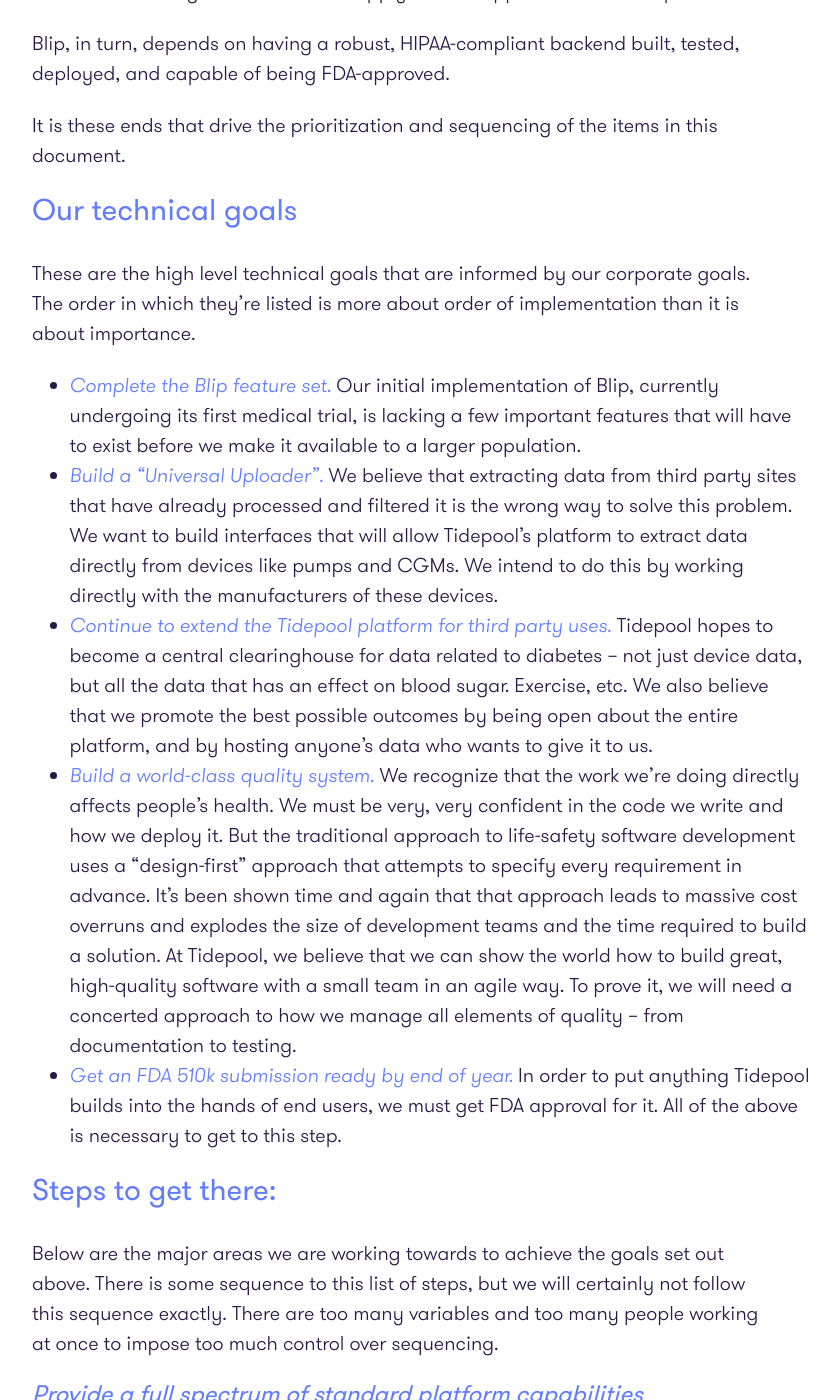
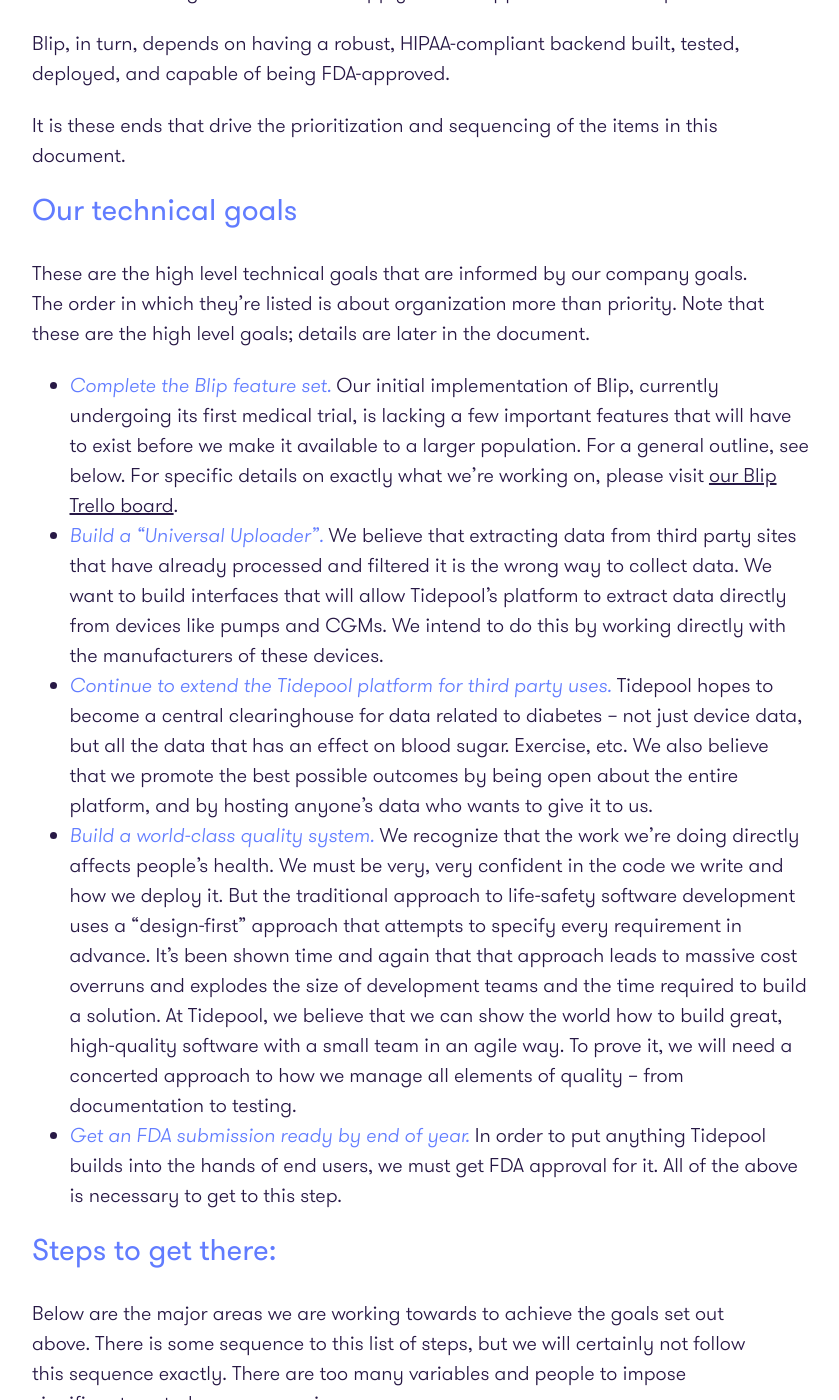
Before and after one commit to tidepool-org/tidepool-org.github.io, a Jekyll site: the page built from PlatformRoadmap.md, in a window 1280 px wide and 1400 px high, scrolled down 618 px. Shown: the whole window, without its empty margins (173-1012 px from the left). Built offline with Jekyll 4.4.1, drawn with Linux system fonts in a browser that asks for light colours; some of the changed text lies outside the part shown.

Commit message:
Some edits in response to commentary by @cheddar

```diff
--- a/PlatformRoadmap.md
+++ b/PlatformRoadmap.md
@@ -20,17 +20,17 @@ It is these ends that drive the prioritization and sequencing of the items in th
 
 ##Our technical goals
 
-These are the high level technical goals that are informed by our corporate goals. The order in which they're listed is more about order of implementation than it is about importance.
+These are the high level technical goals that are informed by our company goals. The order in which they're listed is about organization more than priority. Note that these are the high level goals; details are later in the document.
 
-* *Complete the Blip feature set.*  Our initial implementation of Blip, currently undergoing its first medical trial, is lacking a few important features that will have to exist before we make it available to a larger population.
-* *Build a "Universal Uploader".* We believe that extracting data from third party sites that have already processed and filtered it is the wrong way to solve this problem. We want to build interfaces that will allow Tidepool's platform to extract data directly from devices like pumps and CGMs. We intend to do this by working directly with the manufacturers of these devices.
+* *Complete the Blip feature set.*  Our initial implementation of Blip, currently undergoing its first medical trial, is lacking a few important features that will have to exist before we make it available to a larger population. For a general outline, see below. For specific details on exactly what we're working on, please visit [our Blip Trello board](https://trello.com/b/GPadCYvP/blip).
+* *Build a "Universal Uploader".* We believe that extracting data from third party sites that have already processed and filtered it is the wrong way to collect data. We want to build interfaces that will allow Tidepool's platform to extract data directly from devices like pumps and CGMs. We intend to do this by working directly with the manufacturers of these devices.
 * *Continue to extend the Tidepool platform for third party uses.* Tidepool hopes to become a central clearinghouse for data related to diabetes -- not just device data, but all the data that has an effect on blood sugar. Exercise, etc. We also believe that we promote the best possible outcomes by being open about the entire platform, and by hosting anyone's data who wants to give it to us.
 * *Build a world-class quality system.* We recognize that the work we're doing directly affects people's health. We must be very, very confident in the code we write and how we deploy it. But the traditional approach to life-safety software development uses a "design-first" approach that attempts to specify every requirement in advance. It's been shown time and again that that approach leads to massive cost overruns and explodes the size of development teams and the time required to build a solution. At Tidepool, we believe that we can show the world how to build great, high-quality software with a small team in an agile way. To prove it, we will need a concerted approach to how we manage all elements of quality -- from documentation to testing.
-* *Get an FDA 510k submission ready by end of year.* In order to put anything Tidepool builds into the hands of end users, we must get FDA approval for it. All of the above is necessary to get to this step.
+* *Get an FDA submission ready by end of year.* In order to put anything Tidepool builds into the hands of end users, we must get FDA approval for it. All of the above is necessary to get to this step.
 
 ##Steps to get there:
 
-Below are the major areas we are working towards to achieve the goals set out above. There is some sequence to this list of steps, but we will certainly not follow this sequence exactly. There are too many variables and too many people working at once to impose too much control over sequencing.
+Below are the major areas we are working towards to achieve the goals set out above. There is some sequence to this list of steps, but we will certainly not follow this sequence exactly. There are too many variables and people to impose significant control over sequencing.
 
 ###Provide a full spectrum of standard platform capabilities
 
@@ -69,7 +69,7 @@ We need to follow security best practices and defend our systems against attacks
 
   * Throttle API calls -- especially to the user-api -- to limit ability of badly-behaved clients to damage us.
   * Add password quality rules so people can't create bad passwords.
-  * Allow downloading all of someone's data in one action (result should be human-readable).
+  * Allow downloading all of someone's data in one action (result should be something that is machine-interpretable, but that can be understood with a little effort by someone who is not a software developer).
   * Allow upload of one of these data blobs to recreate an individual's data. (This is lower priority than making sure people can download their data.)
   * Complete the features involved in allowing someone to delete their own account and all associated data.
   * Log database transactions so we can play them back for recovery between daily backups. This permits backup recovery without losing any data.
@@ -93,11 +93,11 @@ The data storage system currently in use in Blip is a custom framework designed
 
   * Create HTTP API for ingestion of data to the unified form. This will support upload of as little as a single point at a time (to support cloud-connected devices) as well as block uploads.
   * Create simple query system for first pass data extraction for Blip.
-  * Create migration tools from existing data to new format.
-  * Convert our uploaders to be able to use the new format or the old format on a per-account basis.
-  * Convert Blip to use the new query system or the old query system on a per-account basis.
+  * Implement new access API that can use either format
+  * Adjust blip to operate using the new access API
+  * Convert our uploaders to use the new format.
   * Migrate existing accounts from old to new.
-  * Once all accounts are converted, remove old code.
+  * Remove conversion logic from the access API.
 
 ####Further development:
 
```
